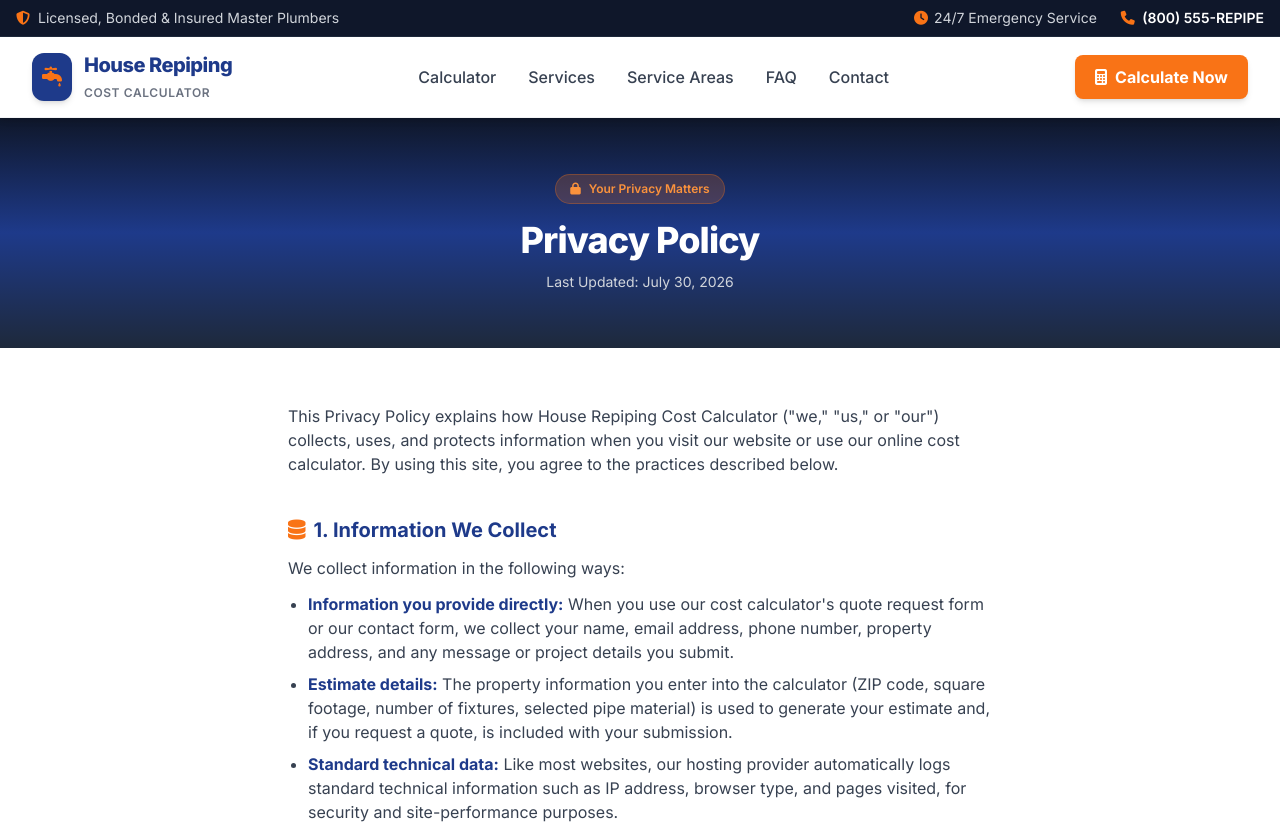
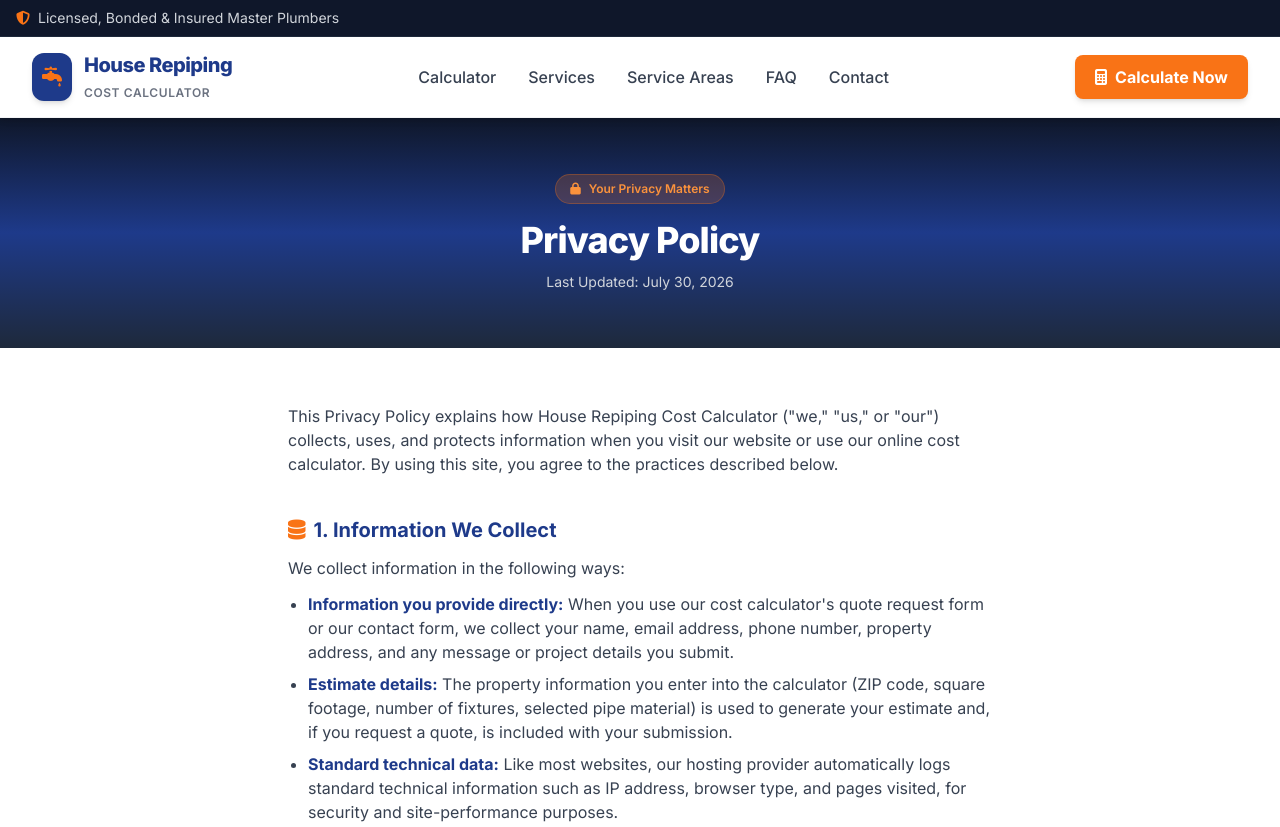
Before and after one commit to swaeng87-dev/repiping-cost-calculator, a plain HTML site: page privacy.html in a window 1280 px wide. Shown: the top 827 px of the page. Drawn offline with nearby package versions, Linux system fonts and the light colour scheme.

Commit message:
Update privacy.html

```diff
--- a/privacy.html
+++ b/privacy.html
@@ -49,10 +49,6 @@
                 <i class="fa-solid fa-shield-halved text-orange-500"></i>
                 <span>Licensed, Bonded & Insured Master Plumbers</span>
             </span>
-            <div class="hidden md:flex items-center gap-6">
-                <span class="flex items-center gap-1.5"><i class="fa-solid fa-clock text-orange-500"></i> 24/7 Emergency Service</span>
-                <a href="tel:18005557374" class="font-semibold text-white hover:text-orange-500 transition-colors"><i class="fa-solid fa-phone text-orange-500 mr-1"></i> (800) 555-REPIPE</a>
-            </div>
         </div>
     </div>
 
```
